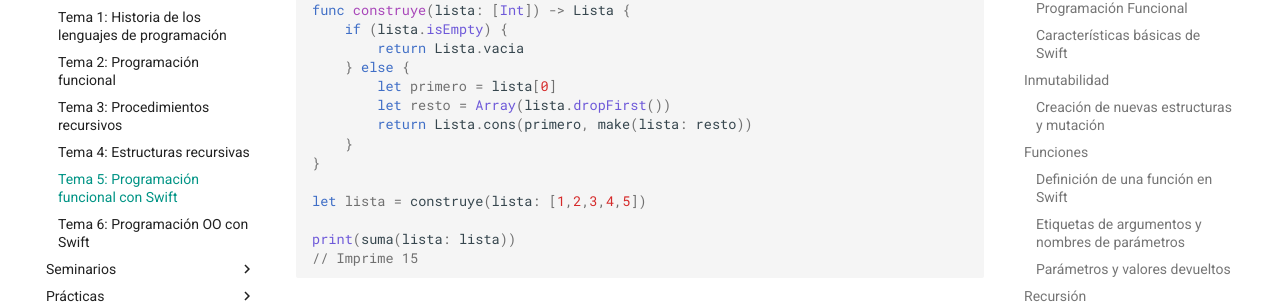
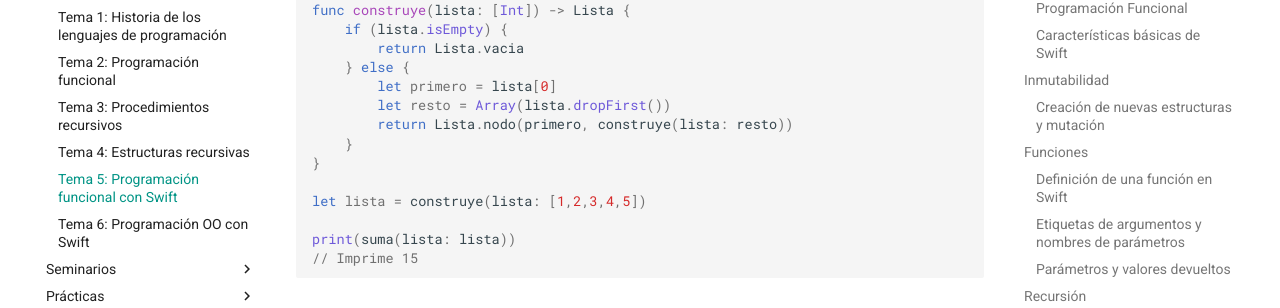
Before and after one commit to domingogallardo/apuntes-lpp, an MkDocs documentation site: the page built from docs/teoria/tema05-programacion-funcional-swift/tema05-programacion-funcional-swift.md, in a window 1280 px wide and 900 px high, scrolled down 22145 px. Shown: the part 145-453 px from the top of the window. Built offline with MkDocs 1.6.1 and Material for MkDocs 9.7.7, drawn with Linux system fonts in a browser that asks for light colours.

Commit message:
Corrección

```diff
--- a/docs/teoria/tema05-programacion-funcional-swift/tema05-programacion-funcional-swift.md
+++ b/docs/teoria/tema05-programacion-funcional-swift/tema05-programacion-funcional-swift.md
@@ -1230,7 +1230,7 @@ func construye(lista: [Int]) -> Lista {
     } else {
         let primero = lista[0]
         let resto = Array(lista.dropFirst())
-        return Lista.cons(primero, make(lista: resto))
+        return Lista.nodo(primero, construye(lista: resto))
     }
 }
 
```
